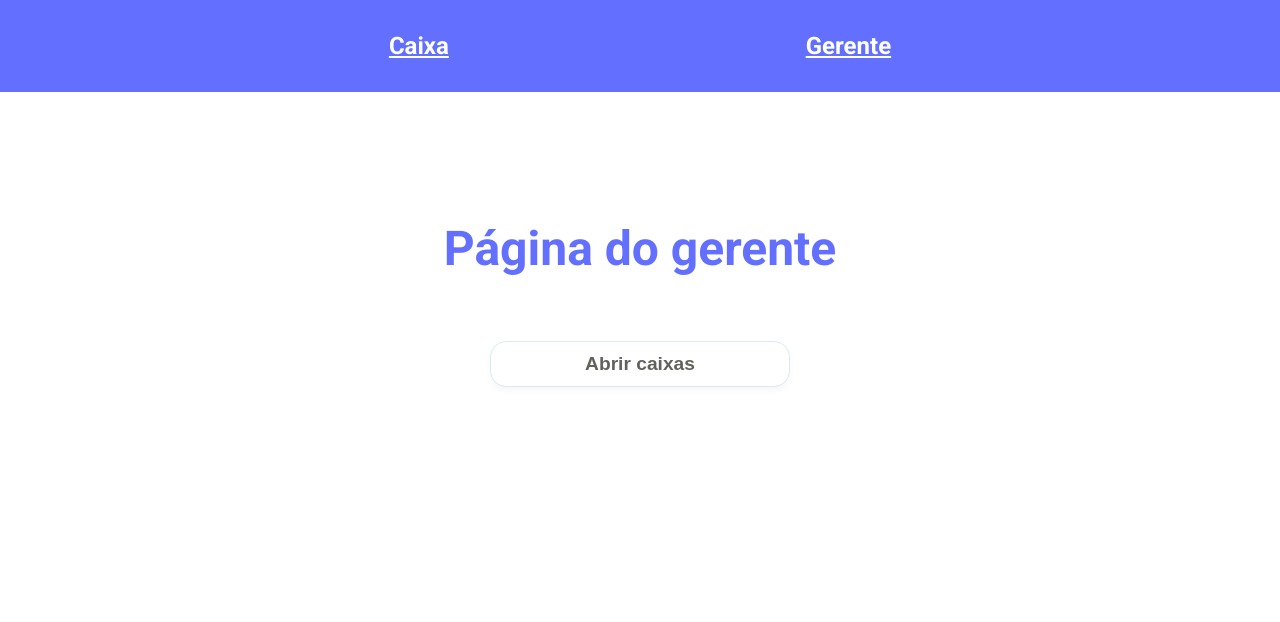
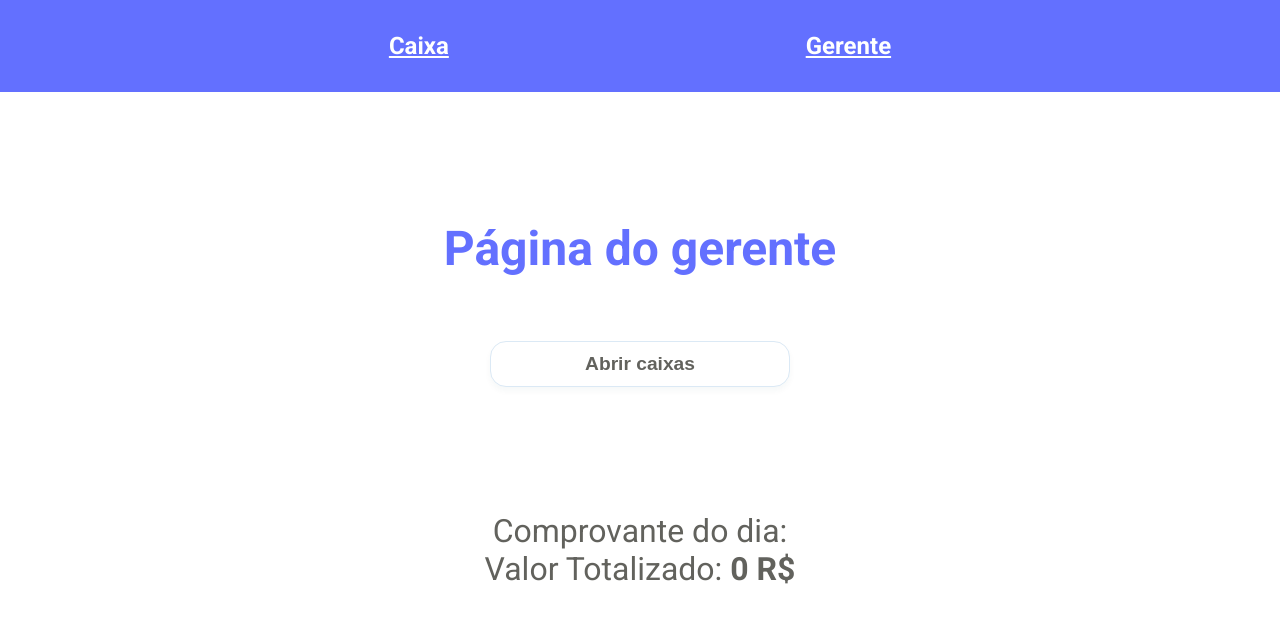
Before and after one commit to rizzotto/supermarket, a React (Create React App) app in the folder client/: page /gerente in a window 1280 px wide. Shown: the top 622 px of the page. Built offline with nearby package versions, Linux system fonts and the light colour scheme; no server answers; the HTML template or start-up script is replaced by a standard one.

Commit message:
Adding day report

```diff
--- a/client/src/components/ManagerView.css
+++ b/client/src/components/ManagerView.css
@@ -16,3 +16,12 @@ h1{
 .main-manager {
     margin-top: 10%;
 }
+
+.report {
+    display: flex;
+    align-items: center;
+    justify-content: center;
+    flex-direction: column;
+    font-size: 2rem;
+    color: #62625d;
+}
--- a/client/src/components/ManagerView.js
+++ b/client/src/components/ManagerView.js
@@ -4,10 +4,13 @@ import "./ManagerView.css";
 
 export default function ManagerView() {
   const [isOpen, setIsOpen] = useState(false);
+  const [totalValue, setTotalValue] = useState(0);
+  const [day, setDay] = useState("");
 
   useEffect(() => {
     checkIfOpen();
-  });
+    getReportDay();
+  }, []);
 
   async function checkIfOpen() {
     setIsOpen((await api.get("/getDayStatus")).data);
@@ -21,8 +24,17 @@ export default function ManagerView() {
     setIsOpen((await api.post("/closeDay")).data.isOpen);
   }
 
-  console.log(isOpen);
-
+  async function getReportDay() {
+    const data = await api.get("/getSales");
+    let value = 0;
+    data.data.map((e) => {
+      value += e.value;
+      console.log(value);
+    });
+    console.log(data.data);
+    setTotalValue(value);
+    setDay(data.data[0].createdAt);
+  }
   return (
     <div className="main-manager">
       <h1>Página do gerente</h1>
@@ -34,6 +46,19 @@ export default function ManagerView() {
           {!isOpen ? "Abrir caixas" : "Fechar caixas"}
         </button>
       </div>
+
+      {isOpen ? (
+        <></>
+      ) : (
+        <div className="report">
+          <p>
+            Comprovante do dia: <strong>{day}</strong>
+          </p>
+          <p>
+            Valor Totalizado: <strong>{totalValue} R$</strong>
+          </p>
+        </div>
+      )}
     </div>
   );
 }
```
